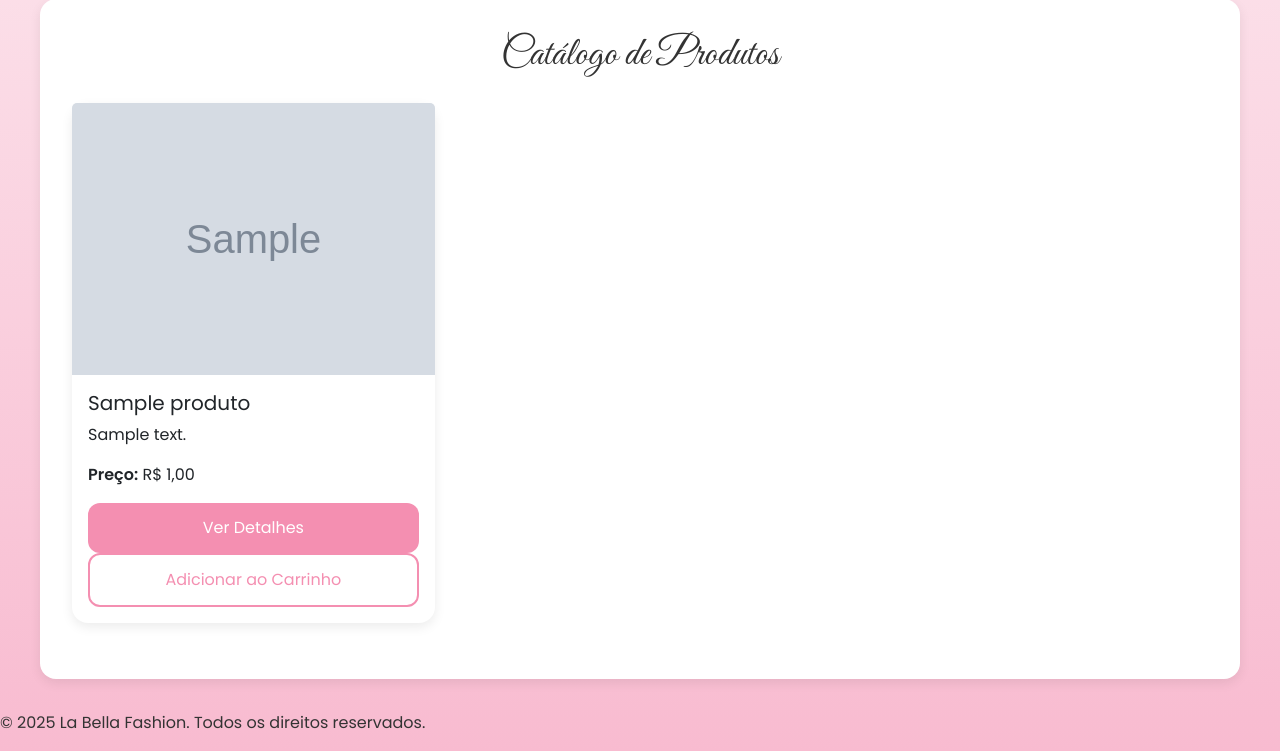
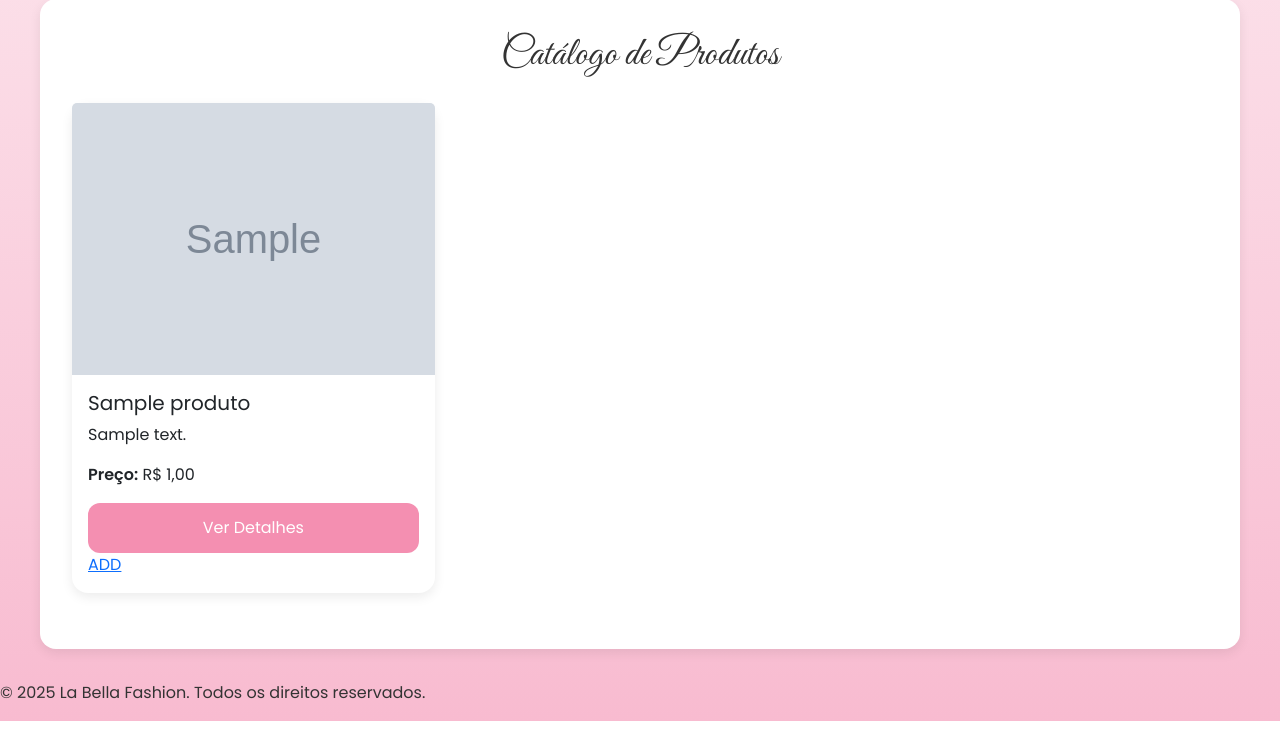
Before and after one commit to Henrique4k77/La-Bella-Fashion, a Django app: page /produtos/ in a window 1280 px wide. Shown: the part 127-878 px from the top of the page. After the commit the page ends 848 px from the top, so only its background shows below. Run offline with Django 5.2, Linux system fonts and the light colour scheme; tables that the repository leaves empty hold one stand-in row (values such as "Sample post"); grey boxes marked "Sample" are stand-in pictures; some libraries are stand-ins or nearby versions.

```diff
--- a/produtos/templates/catalogo.html
+++ b/produtos/templates/catalogo.html
@@ -14,12 +14,7 @@
                     <p class="card-text">{{ produto.descricao|truncatewords:15 }}</p>
                     <p class="card-text"><strong>Preço:</strong> R$ {{ produto.preco|floatformat:2 }}</p>
                     <a href="{% url 'detalhes_produto' produto.id %}" class="btn btn-primary">Ver Detalhes</a>
-                    <button hx-post="{% url 'pedido:adicionar_ao_carrinho' produto.id %}"
-                            hx-target="#toast-container"
-                            hx-swap="beforeend"
-                            class="btn btn-secondary">
-                        Adicionar ao Carrinho
-                    </button>
+                    <a href="{% url 'pedido:adicionar_ao_carrinho' produto.id %}">ADD</a>
                 </div>
             </div>
         </div>
--- a/usuario/templates/login.html
+++ b/usuario/templates/login.html
@@ -12,7 +12,7 @@
             {% endif %}
 
             {% if form.non_field_errors %}
-                 <div class="alert alert-danger text-center">
+                <div class="alert alert-danger text-center">
                     {% for error in form.non_field_errors %}
                         {{ error }}
                     {% endfor %}
```
